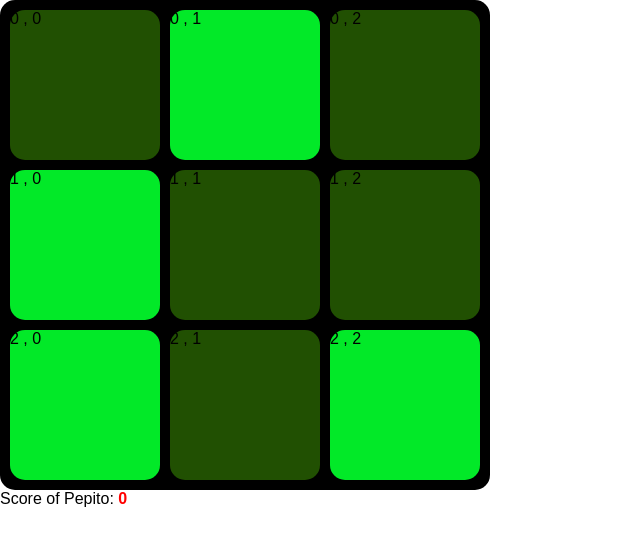
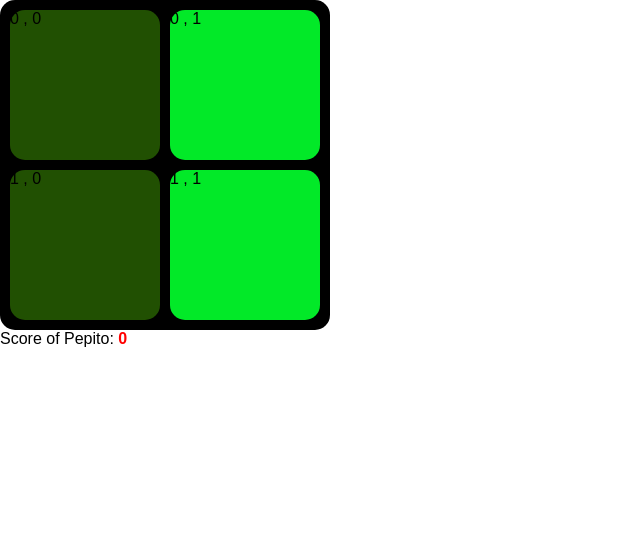
Before and after one commit to LautaroMoreno2002/lightsOut-web, an Angular app: page / in a window 1280 px wide. Shown: the top 546 px of the page, without its empty margins (0-640 px from the left). Built offline with nearby package versions, Linux system fonts and the light colour scheme.

Commit message:
check finished game

```diff
--- a/src/app/board/board.component.ts
+++ b/src/app/board/board.component.ts
@@ -1,4 +1,4 @@
-import { Component, Input, OnInit } from '@angular/core';
+import { Component, EventEmitter, Input, OnInit, Output } from '@angular/core';
 import { Celda } from './celda';
 
 @Component({
@@ -9,8 +9,9 @@ import { Celda } from './celda';
   styleUrl: './board.component.css',
 })
 export class BoardComponent implements OnInit {
-  @Input() boardLength: number = 3;
+  @Input() boardLength: number = 2;
   @Input() type = 2;
+  @Output() finish = new EventEmitter<boolean>();
   board: Celda[][] = [];
 
   ngOnInit(): void {
@@ -30,7 +31,19 @@ export class BoardComponent implements OnInit {
       }
     }
   }
+  lightsOut(): boolean {
+    let lightsOut = false;
+    for (let row = 0; row < this.boardLength; row++) {
+      for (let col = 0; col < this.boardLength; col++) {
+        lightsOut = lightsOut || this.board[row][col].getState();
+      }
+    }
+    return !lightsOut;
+  }
   pushLight(_row: number, _col: number): void {
+    if (this.lightsOut() == true)
+      this.finish.emit(true);
+    else {
       this.board[_row][_col].offState();
       if (this.type == 1) {
         this.rowsLightOnC(_row, _col);
@@ -39,6 +52,9 @@ export class BoardComponent implements OnInit {
       else if (this.type == 2) {
         this.rowsLightOnV(_row, _col);
         this.columnsLightOnV(_row, _col);
+      }
+       if (this.lightsOut() == true)
+        this.finish.emit(true);
     }
   }
   rowsLightOnC(_row: number, _col: number): void {
```
Lines whose indentation alone changed are shown as unchanged.
